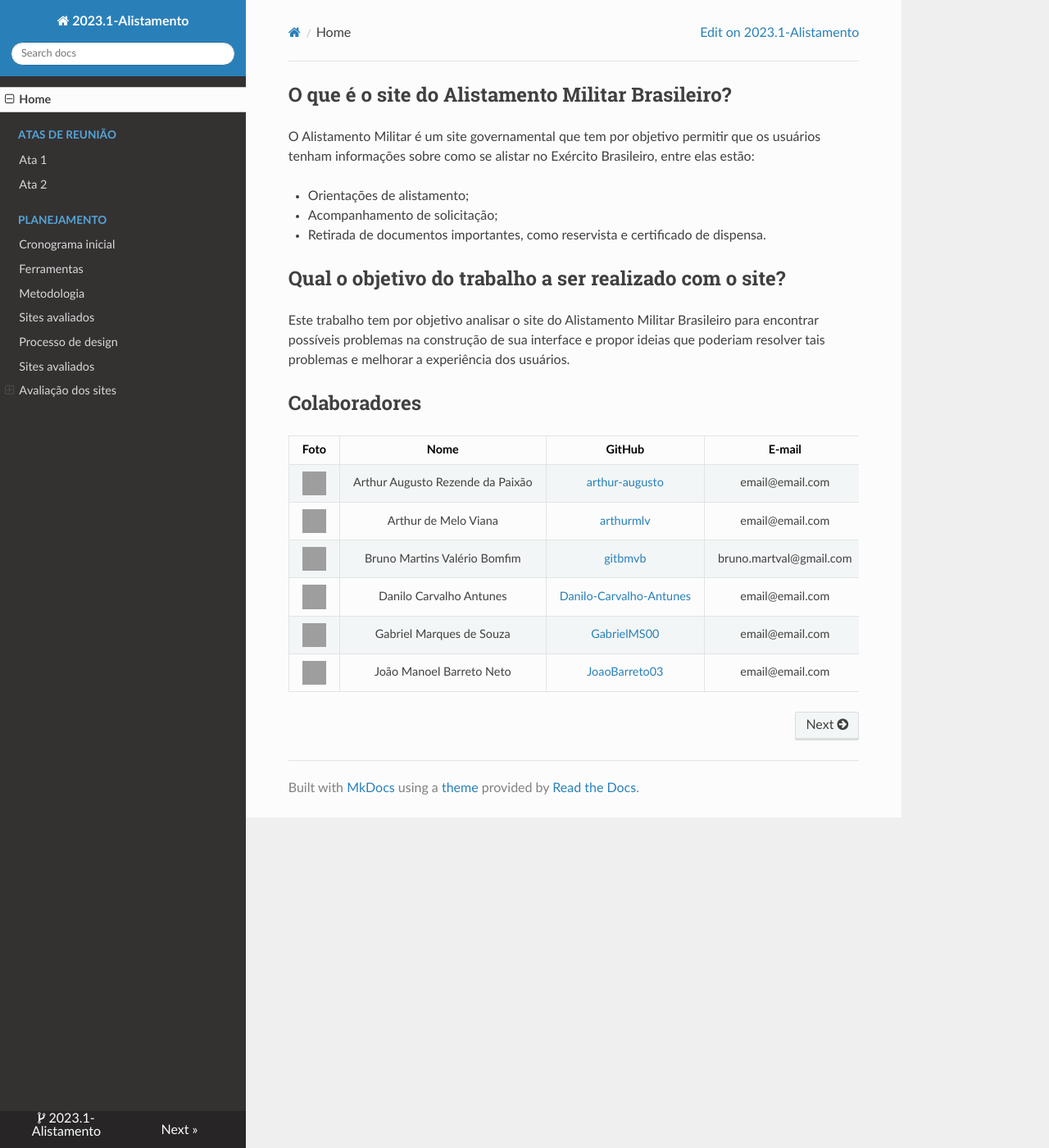
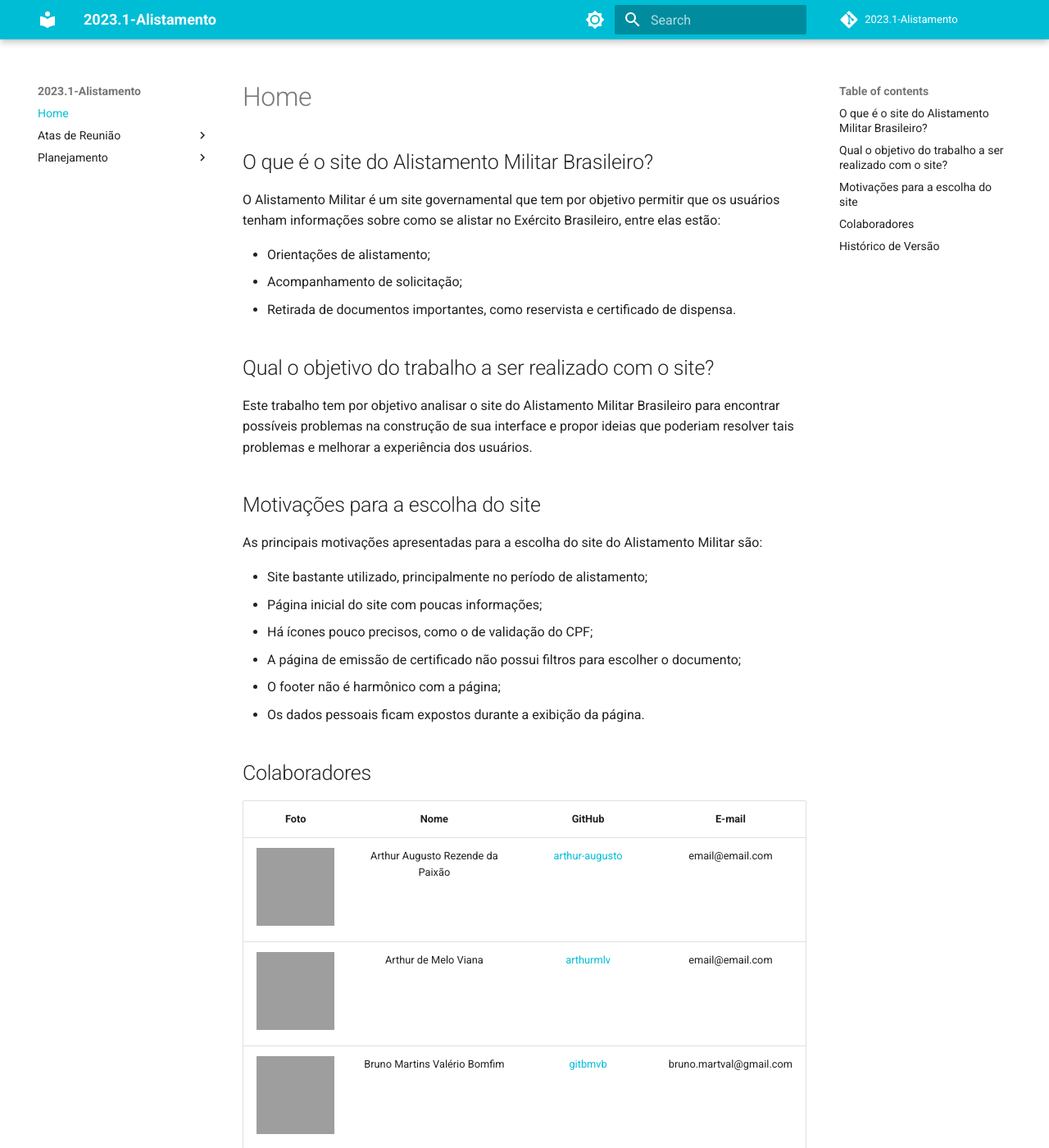
Before and after one commit to Interacao-Humano-Computador/2023.1-Alistamento, an MkDocs documentation site: the page built from docs/index.md, in a window 1280 px wide and 1400 px high, cut to the strip 0-1400 px from the top of the window. Shown: the whole strip at 82% size. Built offline with MkDocs 1.6.1 and Material for MkDocs 9.7.7, drawn with Linux system fonts in a browser that asks for light colours; nearby versions of some CDN libraries; comment, search, counter and statistics services are not loaded; some of the changed text lies outside the part shown; grey boxes are pictures that could not be loaded.

Commit message:
Novo tema, histórico de versão e motivações na escolha do site

```diff
--- a/docs/index.md
+++ b/docs/index.md
@@ -10,13 +10,31 @@ O Alistamento Militar é um site governamental que tem por objetivo permitir que
 
 Este trabalho tem por objetivo analisar o site do Alistamento Militar Brasileiro para encontrar possíveis problemas na construção de sua interface e propor ideias que poderiam resolver tais problemas e melhorar a experiência dos usuários.
 
+## Motivações para a escolha do site
+
+As principais motivações apresentadas para a escolha do site do Alistamento Militar são:
+
+- Site bastante utilizado, principalmente no período de alistamento;
+- Página inicial do site com poucas informações;
+- Há ícones pouco precisos, como o de validação do CPF;
+- A página de emissão de certificado não possui filtros para escolher o documento;
+- O footer não é harmônico com a página;
+- Os dados pessoais ficam expostos durante a exibição da página.
+
 ## Colaboradores
 
 |Foto | Nome| GitHub| E-mail|
 |:-----:|:-----:|:-----:|:-----:|
-| <img width='100'  src='https://avatars.githubusercontent.com/u/59586312?v=4'> | Arthur Augusto Rezende da Paixão | [arthur-augusto](https://github.com/arthur-augusto) | email@email.com |
-| <img width='100'  src='https://avatars.githubusercontent.com/u/109696650?v=4'> | Arthur de Melo Viana | [arthurmlv](https://github.com/arthurmlv) | email@email.com |
-| <img width='100'  src='https://avatars.githubusercontent.com/u/30751876?v=4'> | Bruno Martins Valério Bomfim | [gitbmvb](https://github.com/gitbmvb) | bruno.martval@gmail.com |
-| <img width='100'  src='https://avatars.githubusercontent.com/u/89037034?v=4'> | Danilo Carvalho Antunes | [Danilo-Carvalho-Antunes](https://github.com/Danilo-Carvalho-Antunes) | email@email.com
-| <img width='100'  src='https://avatars.githubusercontent.com/u/88348513?v=4'> | Gabriel Marques de Souza | [GabrielMS00](https://github.com/GabrielMS00) | email@email.com |
-| <img width='100'  src='https://avatars.githubusercontent.com/u/108282056?v=4'> | João Manoel Barreto Neto | [JoaoBarreto03 ](https://github.com/JoaoBarreto03 )| email@email.com |
+| <img width='100' src='https://avatars.githubusercontent.com/u/59586312?v=4'> | Arthur Augusto Rezende da Paixão | [arthur-augusto](https://github.com/arthur-augusto) | email@email.com |
+| <img width='100' src='https://avatars.githubusercontent.com/u/109696650?v=4'> | Arthur de Melo Viana | [arthurmlv](https://github.com/arthurmlv) | email@email.com |
+| <img width='100' src='https://avatars.githubusercontent.com/u/30751876?v=4'> | Bruno Martins Valério Bomfim | [gitbmvb](https://github.com/gitbmvb) | bruno.martval@gmail.com |
+| <img width='100' src='https://avatars.githubusercontent.com/u/89037034?v=4'> | Danilo Carvalho Antunes | [Danilo-Carvalho-Antunes](https://github.com/Danilo-Carvalho-Antunes) | email@email.com
+| <img width='100' src='https://avatars.githubusercontent.com/u/88348513?v=4'> | Gabriel Marques de Souza | [GabrielMS00](https://github.com/GabrielMS00) | email@email.com |
+| <img width='100' src='https://avatars.githubusercontent.com/u/108282056?v=4'> | João Manoel Barreto Neto | [JoaoBarreto03 ](https://github.com/JoaoBarreto03 )| email@email.com |
+
+## Histórico de Versão
+
+| Versão | Data | Descrição | Autor | Revisor |
+| :----: | :--: | :-------: | :---: | :-----: |
+| 0.1 | 08/04/2023 | Escolha do site | **todos** | **todos** |
+| 0.2 | 17/04/2023 | Criação da GitPage | Augusto, Bruno e João | Danilo e João |
--- a/mkdocs.yml
+++ b/mkdocs.yml
@@ -17,18 +17,18 @@ nav:
       - Avaliação dos sites:
         - Escola de Música: planejamento/avaliacoes/escola.md
 theme:
-  name: readthedocs
+  name: material
   palette:
     - media: "(prefers-color-scheme: light)"
       scheme: default
-      primary: grey
+      primary: cyan
       toggle:
         icon: material/brightness-7
-        name: Tema escuro
+        name: Tema claro
 
     - media: "(prefers-color-scheme: dark)"
       scheme: slate
-      primary: grey
+      primary: teal
       toggle:
         icon: material/brightness-4
-        name: Tema claro
+        name: Tema escuro
```
Also changed, not shown: README.md (+21 -2 lines), docs/atas/ata1.md (+1 -2 lines), docs/atas/ata2.md (+1 -2 lines).
